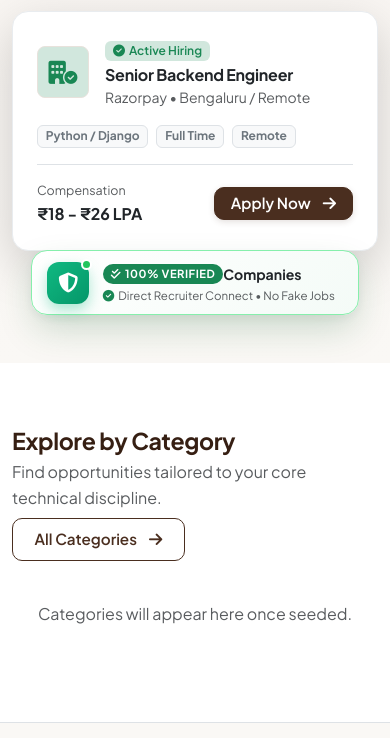
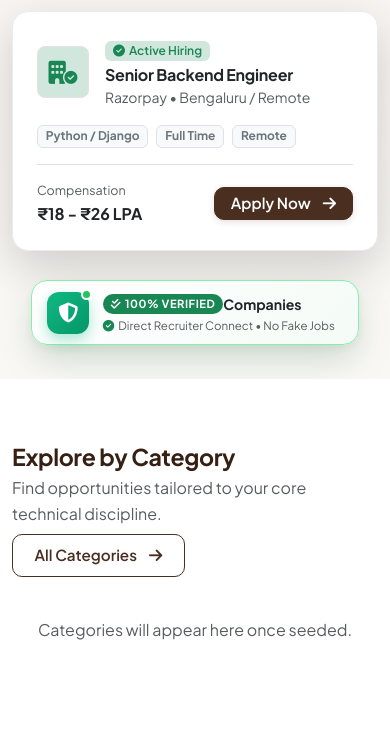
Before and after one commit to yash5681/CareerHub, a Django app: page / in a window 390 px wide. Shown: the part 829-1567 px from the top of the page. Run offline with Django 5.2, Linux system fonts and the light colour scheme; data that the repository does not hold is empty; some libraries are stand-ins or nearby versions.

Commit message:
style: lower verified badge with 4.5rem padding, add css cache-busting, and add sqlite fallback in production

```diff
--- a/static/css/careerhub.css
+++ b/static/css/careerhub.css
@@ -255,12 +255,12 @@ h1, h2, h3, h4, h5, h6 {
   display: inline-block;
   width: 100%;
   max-width: 450px;
-  padding-bottom: 3.5rem;
+  padding-bottom: 4.5rem;
 }
 
 .hero-verified-badge {
   position: absolute;
-  bottom: -6px;
+  bottom: -22px;
   left: 24px;
   z-index: 10;
   background: linear-gradient(135deg, #FFFFFF 0%, #F4FBF7 100%) !important;
@@ -355,13 +355,13 @@ h1, h2, h3, h4, h5, h6 {
 
 @media (max-width: 575.98px) {
   .hero-visual-wrapper {
-    padding-bottom: 3.5rem;
+    padding-bottom: 4.5rem;
   }
   .hero-verified-badge {
     left: 50% !important;
     transform: translateX(-50%);
     width: max-content;
-    bottom: -8px;
+    bottom: -22px;
     padding: 0.65rem 0.95rem;
   }
   .hero-verified-badge:hover {
--- a/templates/base.html
+++ b/templates/base.html
@@ -24,7 +24,7 @@
   <link href="https://cdn.jsdelivr.net/npm/bootstrap@5.3.3/dist/css/bootstrap.min.css" rel="stylesheet" integrity="sha384-QWTKZyjpPEjISv5WaRU9OFeRpok6YctnYmDr5pNlyT2bRjXh0JMhjY6hW+ALEwIH" crossorigin="anonymous">
 
   <!-- CareerHub Custom Theme (Brown + White Design System) -->
-  <link rel="stylesheet" href="{% static 'css/careerhub.css' %}">
+  <link rel="stylesheet" href="{% static 'css/careerhub.css' %}?v=3.0">
 
   {% block extra_css %}{% endblock %}
 </head>
```
Also changed, not shown: config/settings/production.py (+9 -2 lines).
